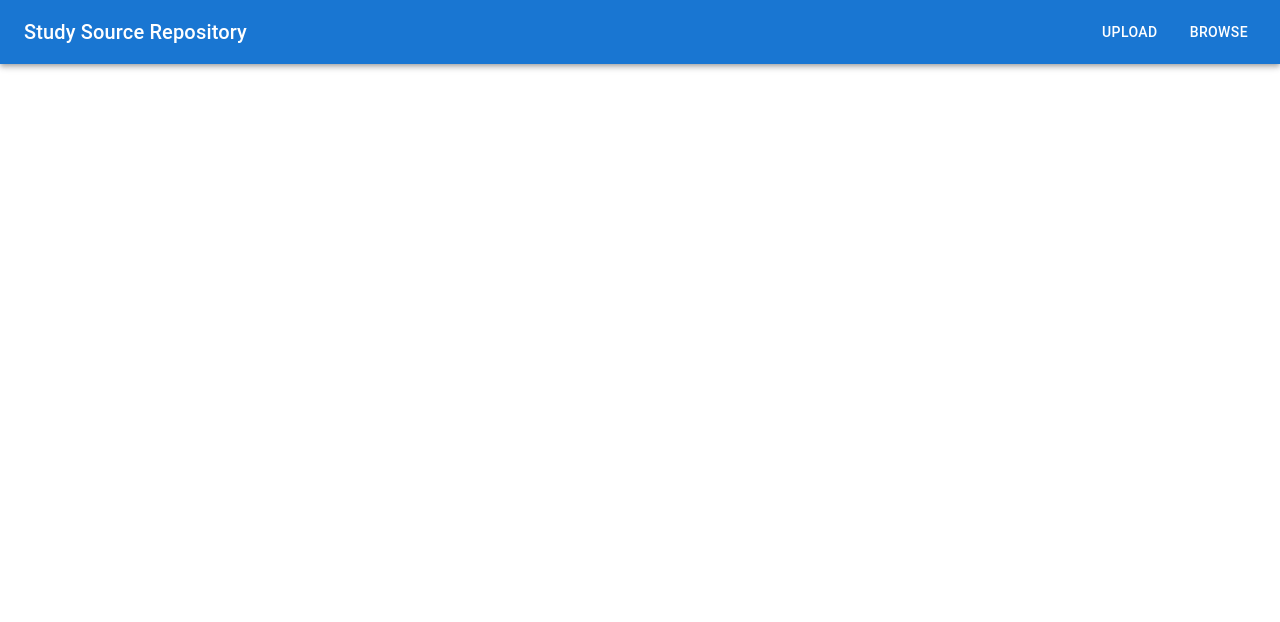
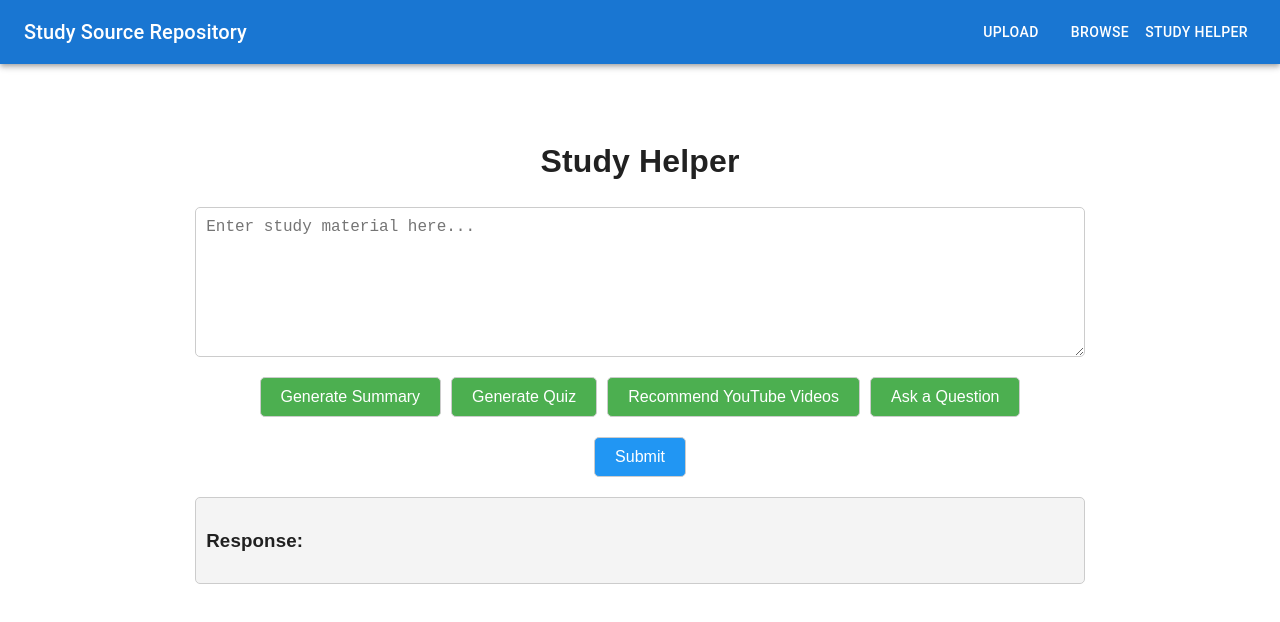
Before and after one commit to aniketlavasare/hacklahoma25project, a React (Create React App) app in the folder frontend/: page /study-plan in a window 1280 px wide. Shown: the top 622 px of the page. Built offline with nearby package versions, Linux system fonts and the light colour scheme.

Commit message:
ai react page

```diff
--- a/frontend/src/App.js
+++ b/frontend/src/App.js
@@ -1,9 +1,10 @@
 // src/App.js
-import React from 'react';
-import { BrowserRouter as Router, Route, Routes } from 'react-router-dom';
-import { AppBar, Toolbar, Typography, Button, Container, CssBaseline } from '@mui/material';
-import UploadForm from './UploadForm';
-import BrowseSources from './BrowseSources';
+import React from "react";
+import { BrowserRouter as Router, Route, Routes } from "react-router-dom";
+import { AppBar, Toolbar, Typography, Button, Container, CssBaseline } from "@mui/material";
+import UploadForm from "./UploadForm";
+import BrowseSources from "./BrowseSources";
+import StudyHelper from "./StudyHelper"; // Import StudyPlan component
 
 const App = () => {
   return (
@@ -11,15 +12,25 @@ const App = () => {
       <CssBaseline />
       <AppBar position="sticky" sx={{ mb: 4 }}>
         <Toolbar>
-          <Typography variant="h6" sx={{ flexGrow: 1 }}>Study Source Repository</Typography>
-          <Button color="inherit" sx={{ mr: 2 }} href="/">Upload</Button>
-          <Button color="inherit" href="/browse">Browse</Button>
+          <Typography variant="h6" sx={{ flexGrow: 1 }}>
+            Study Source Repository
+          </Typography>
+          <Button color="inherit" sx={{ mr: 2 }} href="/">
+            Upload
+          </Button>
+          <Button color="inherit" href="/browse">
+            Browse
+          </Button>
+          <Button color="inherit" href="/study-plan">
+            Study Helper
+          </Button>
         </Toolbar>
       </AppBar>
       <Container component="main">
         <Routes>
           <Route path="/" element={<UploadForm />} />
           <Route path="/browse" element={<BrowseSources />} />
+          <Route path="/study-plan" element={<StudyHelper />} /> {/* Add Study Plan route */}
         </Routes>
       </Container>
     </Router>
--- a/frontend/src/StudyHelper.js
+++ b/frontend/src/StudyHelper.js
@@ -0,0 +1,156 @@
+import React, { useState } from "react";
+import axios from "axios";
+
+const StudyHelper = () => {
+  const [action, setAction] = useState(""); // To store the selected action
+  const [studySource, setStudySource] = useState(""); // To store the study material
+  const [userQuestion, setUserQuestion] = useState(""); // To store the user's question
+  const [response, setResponse] = useState(""); // To store the API response
+  const [loading, setLoading] = useState(false); // To show loading state
+
+  // Function to handle button clicks
+  const handleActionClick = (actionType) => {
+    setAction(actionType);
+    setResponse(""); // Clear previous response
+  };
+
+  // Function to send the request to the backend
+  const handleRequest = async () => {
+    if (!studySource) {
+      alert("Please provide study material.");
+      return;
+    }
+
+    setLoading(true);
+    try {
+      const body = {
+        action,
+        studySource,
+        userQuestion: action === "ask" ? userQuestion : undefined, // Only include userQuestion for 'ask' action
+      };
+
+      // Send request to backend API
+      const result = await axios.post("http://localhost:5000/process", body);
+      setResponse(result.data.result);
+    } catch (error) {
+      setResponse("Error processing your request.");
+      console.error(error);
+    } finally {
+      setLoading(false);
+    }
+  };
+
+  return (
+    <div style={styles.container}>
+      <h1>Study Helper</h1>
+      <textarea
+        style={styles.textArea}
+        placeholder="Enter study material here..."
+        value={studySource}
+        onChange={(e) => setStudySource(e.target.value)}
+      ></textarea>
+
+      <div style={styles.buttonsContainer}>
+        <button onClick={() => handleActionClick("summary")} style={styles.button}>
+          Generate Summary
+        </button>
+        <button onClick={() => handleActionClick("quiz")} style={styles.button}>
+          Generate Quiz
+        </button>
+        <button onClick={() => handleActionClick("youtube")} style={styles.button}>
+          Recommend YouTube Videos
+        </button>
+        <button onClick={() => handleActionClick("ask")} style={styles.button}>
+          Ask a Question
+        </button>
+      </div>
+
+      {action === "ask" && (
+        <div style={styles.inputContainer}>
+          <input
+            style={styles.inputBox}
+            type="text"
+            placeholder="Ask your question here..."
+            value={userQuestion}
+            onChange={(e) => setUserQuestion(e.target.value)}
+          />
+        </div>
+      )}
+
+      <button onClick={handleRequest} style={styles.submitButton} disabled={loading}>
+        {loading ? "Processing..." : "Submit"}
+      </button>
+
+      <div style={styles.responseContainer}>
+        <h3>Response:</h3>
+        <div style={styles.response}>{response}</div>
+      </div>
+    </div>
+  );
+};
+
+const styles = {
+  container: {
+    display: "flex",
+    flexDirection: "column",
+    alignItems: "center",
+    padding: "20px",
+    fontFamily: "Arial, sans-serif",
+  },
+  textArea: {
+    width: "80%",
+    height: "150px",
+    marginBottom: "20px",
+    padding: "10px",
+    fontSize: "16px",
+    borderRadius: "5px",
+    border: "1px solid #ccc",
+  },
+  buttonsContainer: {
+    display: "flex",
+    gap: "10px",
+    marginBottom: "20px",
+  },
+  button: {
+    padding: "10px 20px",
+    fontSize: "16px",
+    cursor: "pointer",
+    borderRadius: "5px",
+    border: "1px solid #ccc",
+    backgroundColor: "#4CAF50",
+    color: "white",
+  },
+  inputContainer: {
+    marginBottom: "20px",
+  },
+  inputBox: {
+    padding: "10px",
+    fontSize: "16px",
+    width: "300px",
+    borderRadius: "5px",
+    border: "1px solid #ccc",
+  },
+  submitButton: {
+    padding: "10px 20px",
+    fontSize: "16px",
+    cursor: "pointer",
+    borderRadius: "5px",
+    border: "1px solid #ccc",
+    backgroundColor: "#2196F3",
+    color: "white",
+  },
+  responseContainer: {
+    marginTop: "20px",
+    width: "80%",
+    padding: "10px",
+    backgroundColor: "#f4f4f4",
+    borderRadius: "5px",
+    border: "1px solid #ccc",
+  },
+  response: {
+    whiteSpace: "pre-wrap",
+    fontSize: "16px",
+  },
+};
+
+export default StudyHelper;
```
